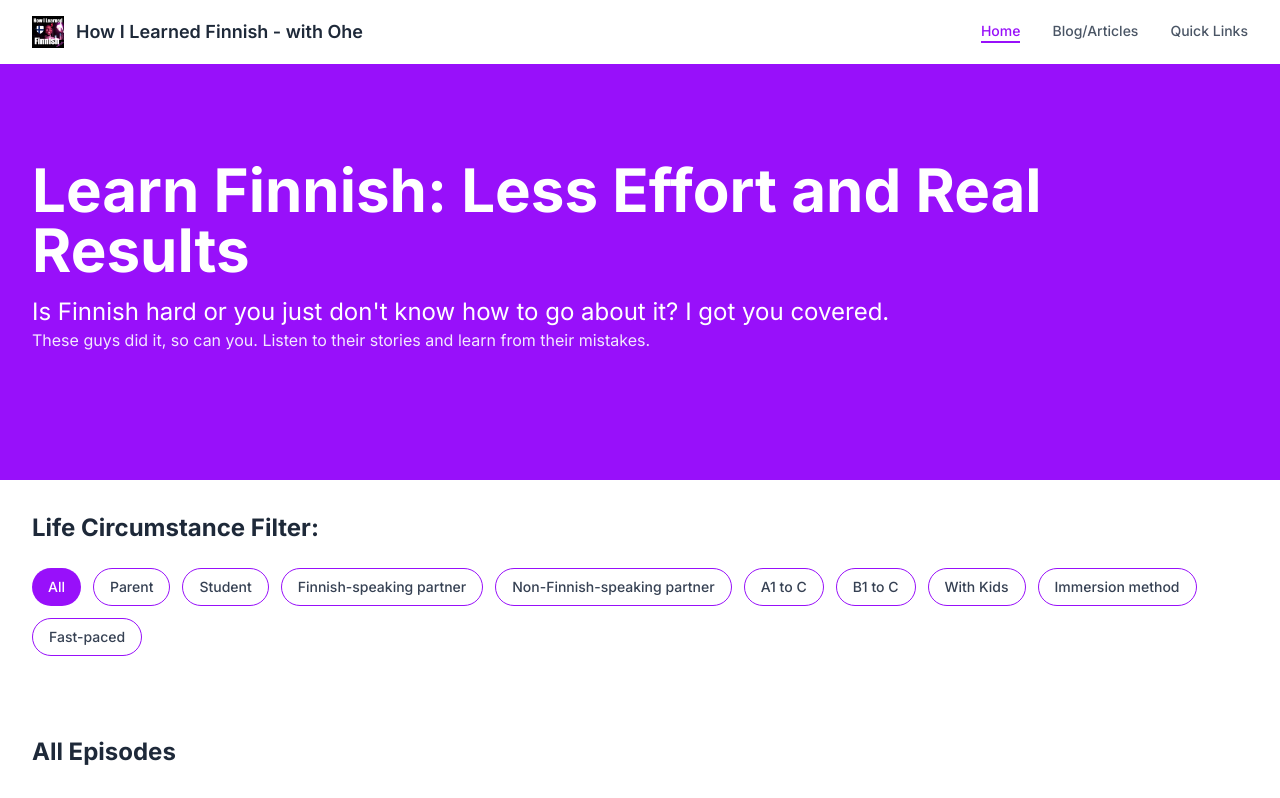
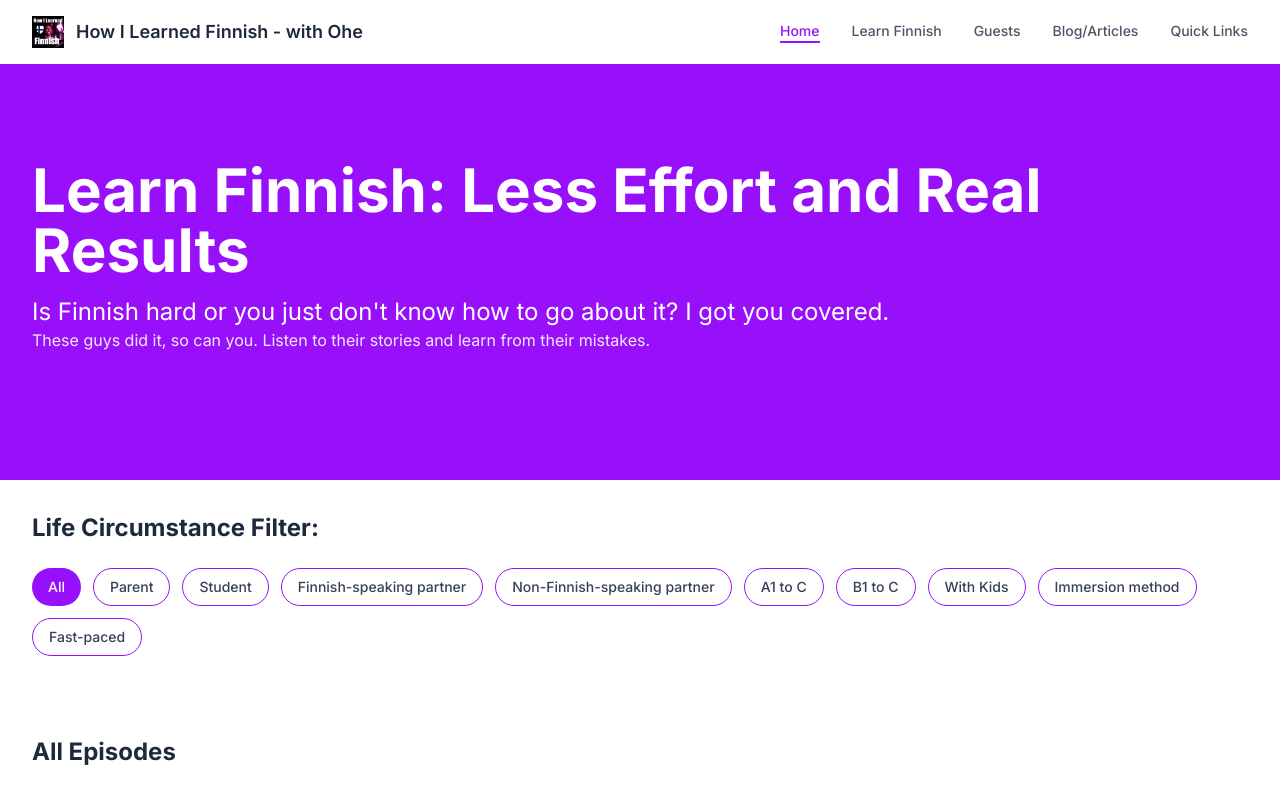
Before and after one commit to pokumars/howILearnedFinnish, a Next.js app: page / in a window 1280 px wide. Shown: the top 798 px of the page. Built offline with nearby package versions, Linux system fonts and the light colour scheme.

Commit message:
update Navigation component to include 'Learn Finnish' and 'Guests' in navigation links

```diff
--- a/src/components/Navigation.tsx
+++ b/src/components/Navigation.tsx
@@ -11,6 +11,8 @@ export default function Navigation() {
 
   const navItems = [
     { href: "/", label: "Home" },
+    { href: "/learn-finnish", label: "Learn Finnish" },
+    { href: "/guests", label: "Guests" },
     { href: "/blog", label: "Blog/Articles" },
     { href: "/quick-links", label: "Quick Links" },
   ];
```
